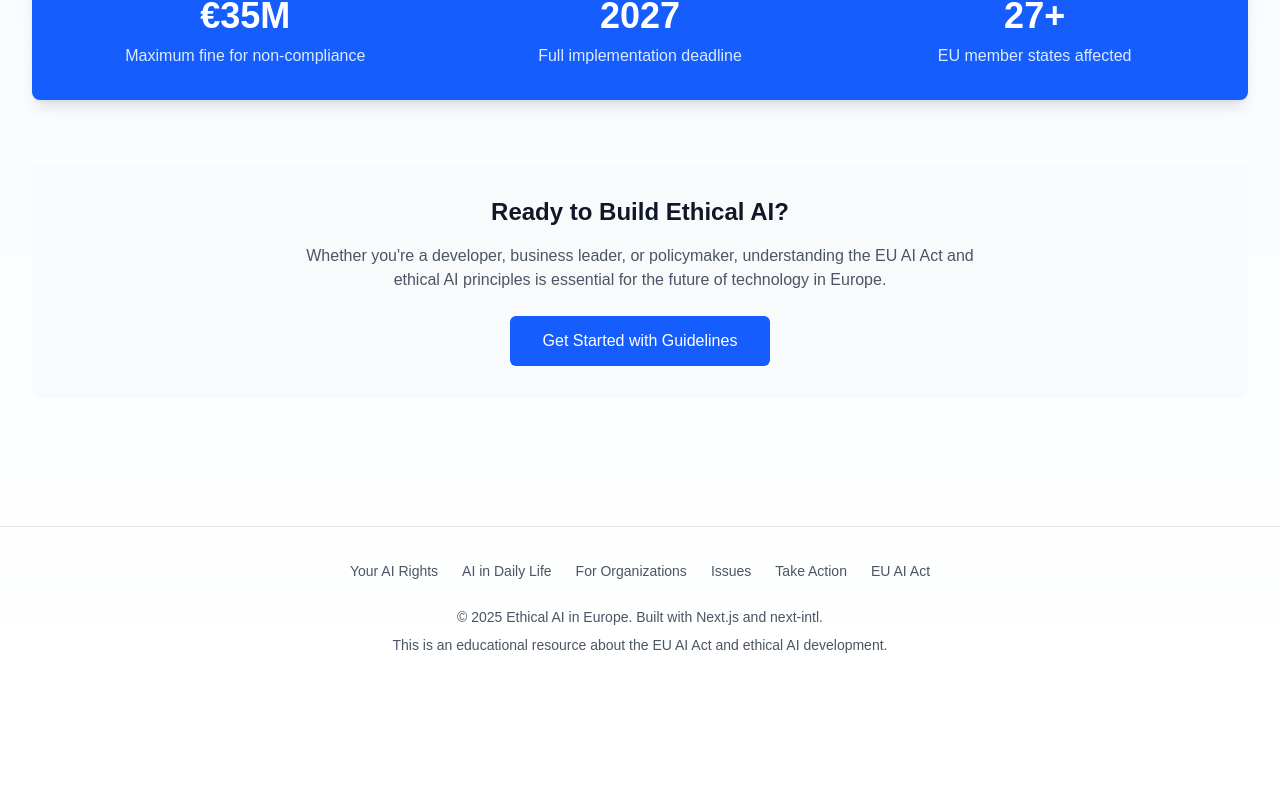
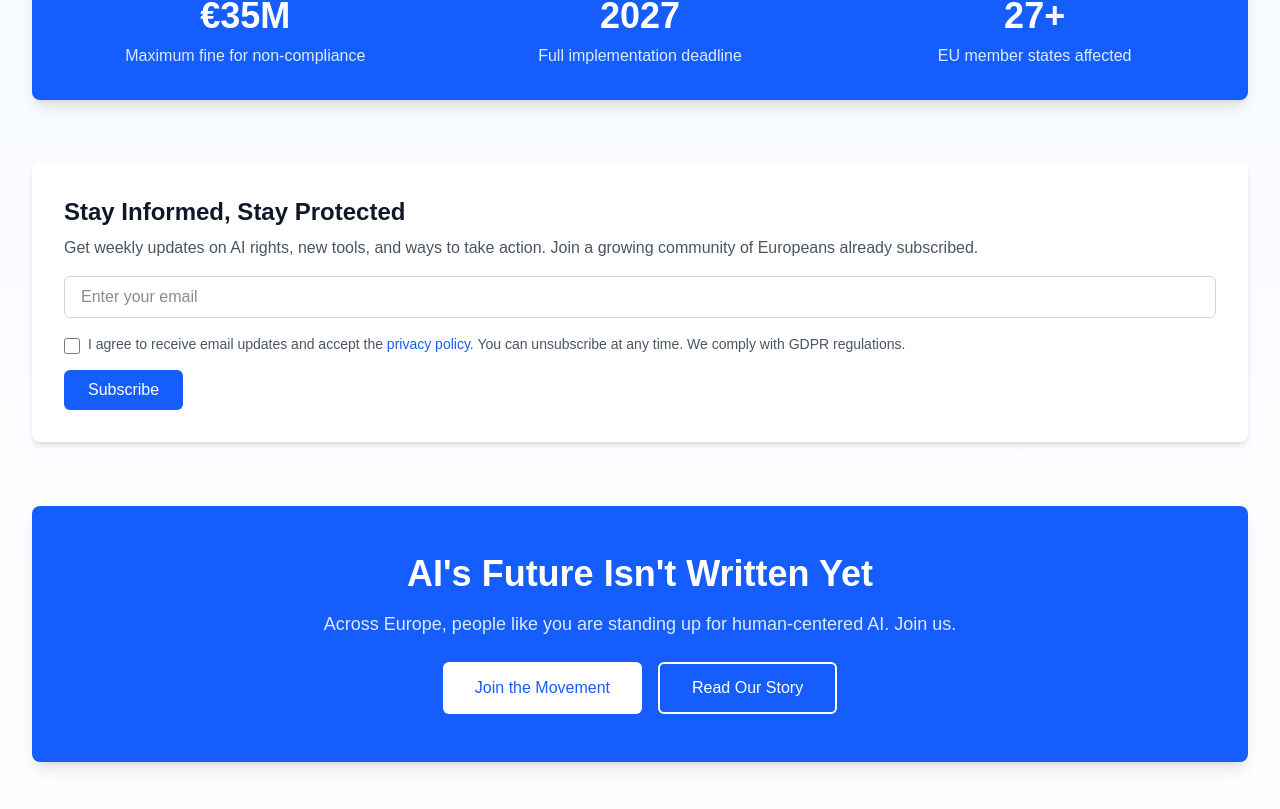
Before and after one commit to ethical-ai-europe/website, a Next.js app: page /en in a window 1280 px wide. Shown: the part 1235-2044 px from the top of the page. Before the commit the page ends 1922 px from the top, so only its background shows below. Built offline with nearby package versions, Linux system fonts and the light colour scheme.

Commit message:
Add Newsletter signup and Movement CTA sections to homepage
Co-authored-by: StefanoITU <153771999+StefanoITU@users.noreply.github.com>

```diff
--- a/src/app/[locale]/page.tsx
+++ b/src/app/[locale]/page.tsx
@@ -1,7 +1,7 @@
 import { useTranslations } from 'next-intl';
 import Link from 'next/link';
 import { resolveLocale, messagesByLocale } from '@/i18n';
-import { Navigation, FooterNavigation } from '@/components';
+import { Navigation, FooterNavigation, NewsletterSignup, ActionCTA } from '@/components';
 import { PersonaSelector } from '@/components/PersonaSelector';
 
 export const dynamic = 'force-static';
@@ -61,7 +61,7 @@ export default function HomePage({
               EU AI Act
             </h3>
             <p className="text-gray-600 dark:text-gray-300">
-              Understand Europe's comprehensive legal framework for artificial intelligence and its risk-based approach.
+              Understand Europe&apos;s comprehensive legal framework for artificial intelligence and its risk-based approach.
             </p>
             <Link href={withLocale('/about')} className="text-blue-600 dark:text-blue-400 hover:underline mt-4 inline-block">
               Learn more →
@@ -114,21 +114,28 @@ export default function HomePage({
           </div>
         </div>
 
-        {/* Call to Action */}
-        <div className="text-center bg-gray-50 dark:bg-gray-800 rounded-lg p-8">
-          <h2 className="text-2xl font-bold text-gray-900 dark:text-white mb-4">
-            Ready to Build Ethical AI?
-          </h2>
-          <p className="text-gray-600 dark:text-gray-300 mb-6 max-w-2xl mx-auto">
-            Whether you're a developer, business leader, or policymaker, understanding the EU AI Act and ethical AI principles is essential for the future of technology in Europe.
-          </p>
-          <Link
-            href={withLocale('/guidelines')}
-            className="inline-flex items-center justify-center px-8 py-3 border border-transparent text-base font-medium rounded-md text-white bg-blue-600 hover:bg-blue-700"
-          >
-            Get Started with Guidelines
-          </Link>
-        </div>
+        {/* Newsletter Signup Section */}
+        <section className="mb-16" aria-labelledby="newsletter-section-heading">
+          <h2 id="newsletter-section-heading" className="sr-only">Newsletter Signup</h2>
+          <NewsletterSignup
+            variant="card"
+            headline="Stay Informed, Stay Protected"
+            description="Get weekly updates on AI rights, new tools, and ways to take action. Join a growing community of Europeans already subscribed."
+          />
+        </section>
+
+        {/* Movement CTA Section */}
+        <section className="mb-16">
+          <ActionCTA
+            variant="primary"
+            headline="AI&apos;s Future Isn&apos;t Written Yet"
+            description="Across Europe, people like you are standing up for human-centered AI. Join us."
+            buttons={[
+              { label: 'Join the Movement', href: withLocale('/take-action'), variant: 'primary' },
+              { label: 'Read Our Story', href: withLocale('/about'), variant: 'secondary' }
+            ]}
+          />
+        </section>
       </main>
 
       {/* Footer */}
--- a/src/components/NewsletterSignup.tsx
+++ b/src/components/NewsletterSignup.tsx
@@ -1,6 +1,7 @@
 'use client';
 
 import { useState, FormEvent } from 'react';
+import Link from 'next/link';
 
 export interface NewsletterSignupProps {
   variant?: 'inline' | 'card' | 'footer';
@@ -136,12 +137,12 @@ export function NewsletterSignup({
             className="text-sm text-gray-600 dark:text-gray-400"
           >
             I agree to receive email updates and accept the{' '}
-            <a
+            <Link
               href="/privacy"
               className="text-blue-600 dark:text-blue-400 hover:underline"
             >
               privacy policy
-            </a>
+            </Link>
             . You can unsubscribe at any time. We comply with GDPR regulations.
           </label>
         </div>
```
